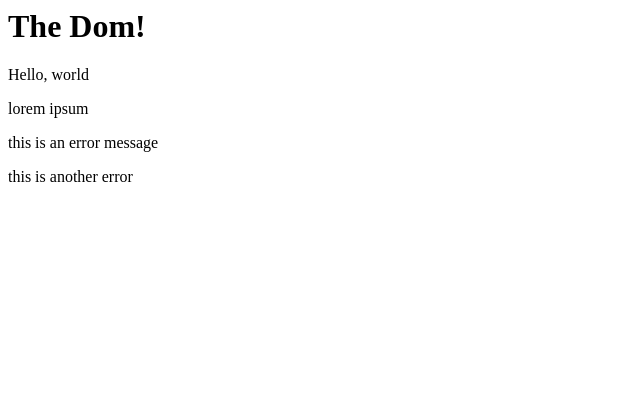
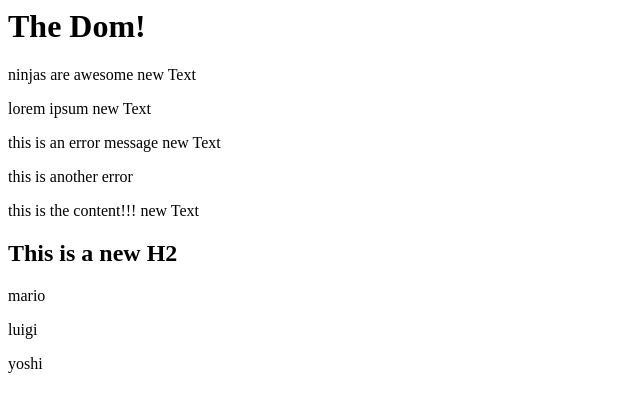
Before and after one commit to karim-daw/javascript-intro, a plain HTML site: page 4_TheDom/index.html in a window 1280 px wide. Shown: the whole page, without its empty margins (0-640 px from the left). Drawn offline with Linux system fonts and the light colour scheme.

Commit message:
learned how to output html template into browser from JS

```diff
--- a/4_TheDom/index.html
+++ b/4_TheDom/index.html
@@ -6,7 +6,7 @@
     <title>Document</title>
 </head>
 <body>
-    <h1>The Dom!</h1>
+    <h1 id= "page-title">The Dom!</h1>
     <div>
         <p>Hello, world</p>
         <p>lorem ipsum</p>
@@ -15,6 +15,10 @@
 
     <div class="error">this is another error</div>
 
+    <div class="content">
+        <p>this is the content!!!</p>
+    </div>
+
     <script src="sandbox.js"></script>
 </body>
 </html>
--- a/4_TheDom/sandbox.js
+++ b/4_TheDom/sandbox.js
@@ -30,3 +30,46 @@ console.log(para3);
 console.log(para4);
 console.log(paras);
 console.log(errors);
+
+// get element by id
+const title = document.getElementById("page-title");
+console.log(title);
+
+// get element by their class name
+const errors1 = document.getElementsByClassName('error');
+console.log(errors1) // this will give HTML collection
+console.log(errors1[0]) // this still works, but foreach doesnt
+
+// get elements based on their tag name
+const paras1 = document.getElementsByTagName('p');
+console.log(paras1);
+console.log(paras1[0]);
+
+
+//////////
+
+// the next steps is to do something withit
+const para5 = document.querySelector('p');
+console.log(para5.innerText); // gets inner text of element
+para5.innerText = "ninjas are awesome"
+
+const paras2 = document.querySelectorAll('p')
+
+// change text of node list
+paras2.forEach(para => {
+   console.log(para.innerText);
+   para.innerText += " new Text";
+});
+
+// getting content class
+const content = document.querySelector('.content');
+
+console.log(content.innerHTML);
+// you can change the contents html
+content.innerHTML += '<h2> This is a new H2<h2>'
+
+
+const people = ['mario', 'luigi', 'yoshi'];
+people.forEach(person => {
+   content.innerHTML += `<p>${person}</p>`;
+})
```
